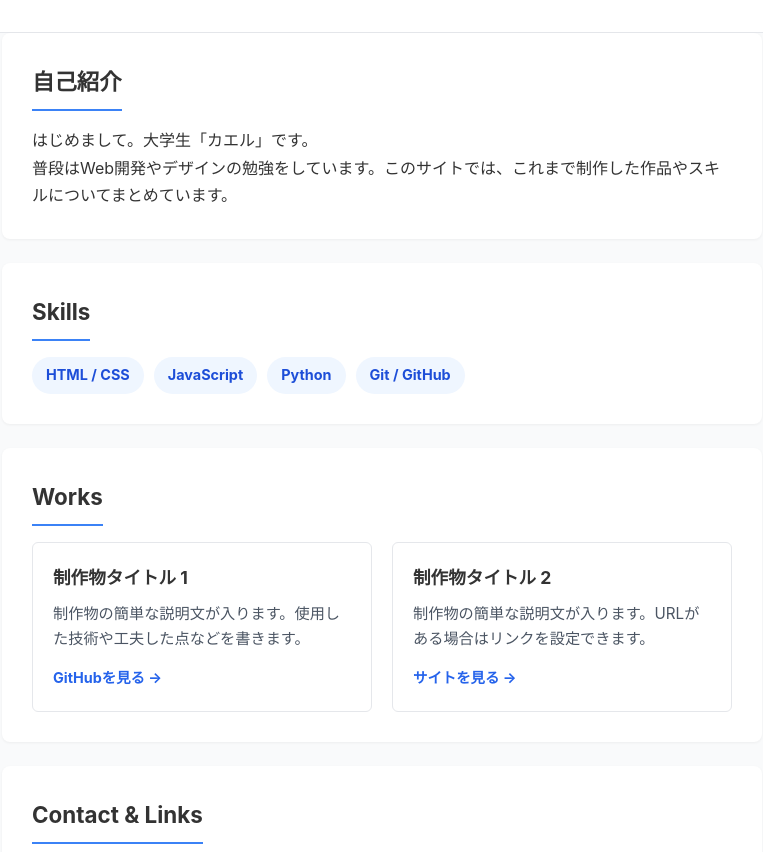
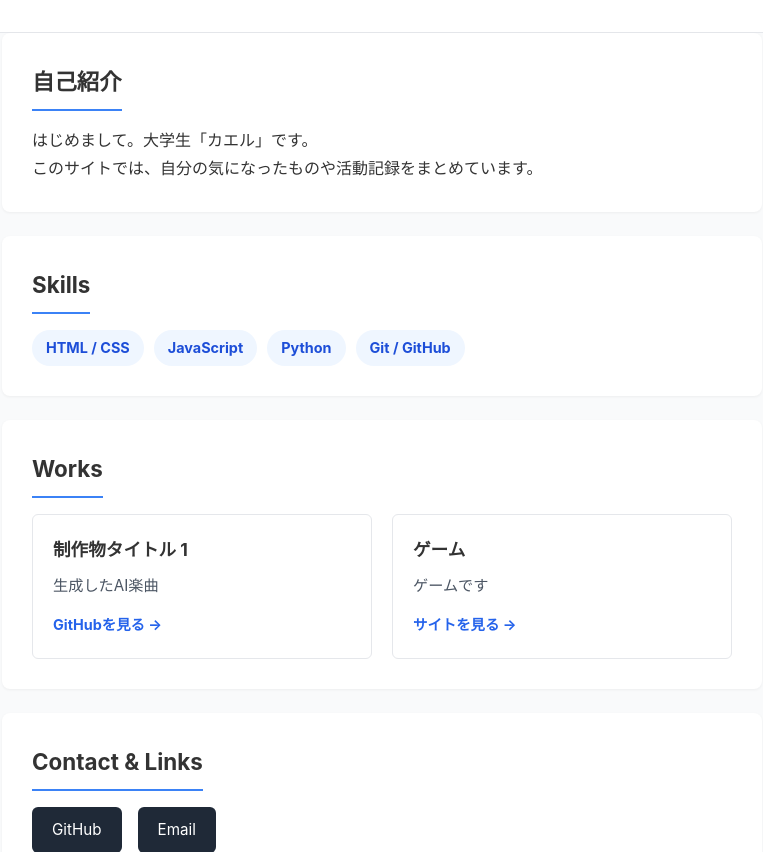
Before and after one commit to frogGp/frogGp.github.io, a plain HTML site: page index.html in a window 1280 px wide. Shown: the part 420-1272 px from the top of the page, without its empty margins (258-1021 px from the left). Drawn offline with Linux system fonts and the light colour scheme.

Commit message:
Update index.html

```diff
--- a/index.html
+++ b/index.html
@@ -10,7 +10,7 @@
 
   <header>
     <div class="container">
-      <img src="kaeru-osuwari.png" width="240 height="240>
+      <img src="kaeru-osuwari.png" alt="プロフィール画像" width="240">
       <h1>カエル</h1>
       <p class="subtitle">大学生</p>
     </div>
@@ -22,12 +22,12 @@
       <h2>自己紹介</h2>
       <p>
         はじめまして。大学生「カエル」です。<br>
-        普段はWeb開発やデザインの勉強をしています。このサイトでは、これまで制作した作品やスキルについてまとめています。
+        このサイトでは、自分の気になったものや活動記録をまとめています。
       </p>
     </section>
 
     <!-- スキルセクション -->
-    <section id="skills">
+    <section id="現在勉強中">
       <h2>Skills</h2>
       <ul class="skill-list">
         <li>HTML / CSS</li>
@@ -43,12 +43,12 @@
       <div class="work-grid">
         <div class="work-card">
           <h3>制作物タイトル 1</h3>
-          <p>制作物の簡単な説明文が入ります。使用した技術や工夫した点などを書きます。</p>
+          <p>生成したAI楽曲</p>
           <a href="https://github.com" target="_blank">GitHubを見る →</a>
         </div>
         <div class="work-card">
-          <h3>制作物タイトル 2</h3>
-          <p>制作物の簡単な説明文が入ります。URLがある場合はリンクを設定できます。</p>
+          <h3>ゲーム</h3>
+          <p>ゲームです</p>
           <a href="#" target="_blank">サイトを見る →</a>
         </div>
       </div>
@@ -59,7 +59,7 @@
       <h2>Contact & Links</h2>
       <div class="social-links">
         <a href="https://github.com" target="_blank">GitHub</a>
-        <a href="mailto:example@example.com">Email</a>
+        <a href="261zs00015@student.zen.ac.jp">Email</a>
       </div>
     </section>
   </main>
```
